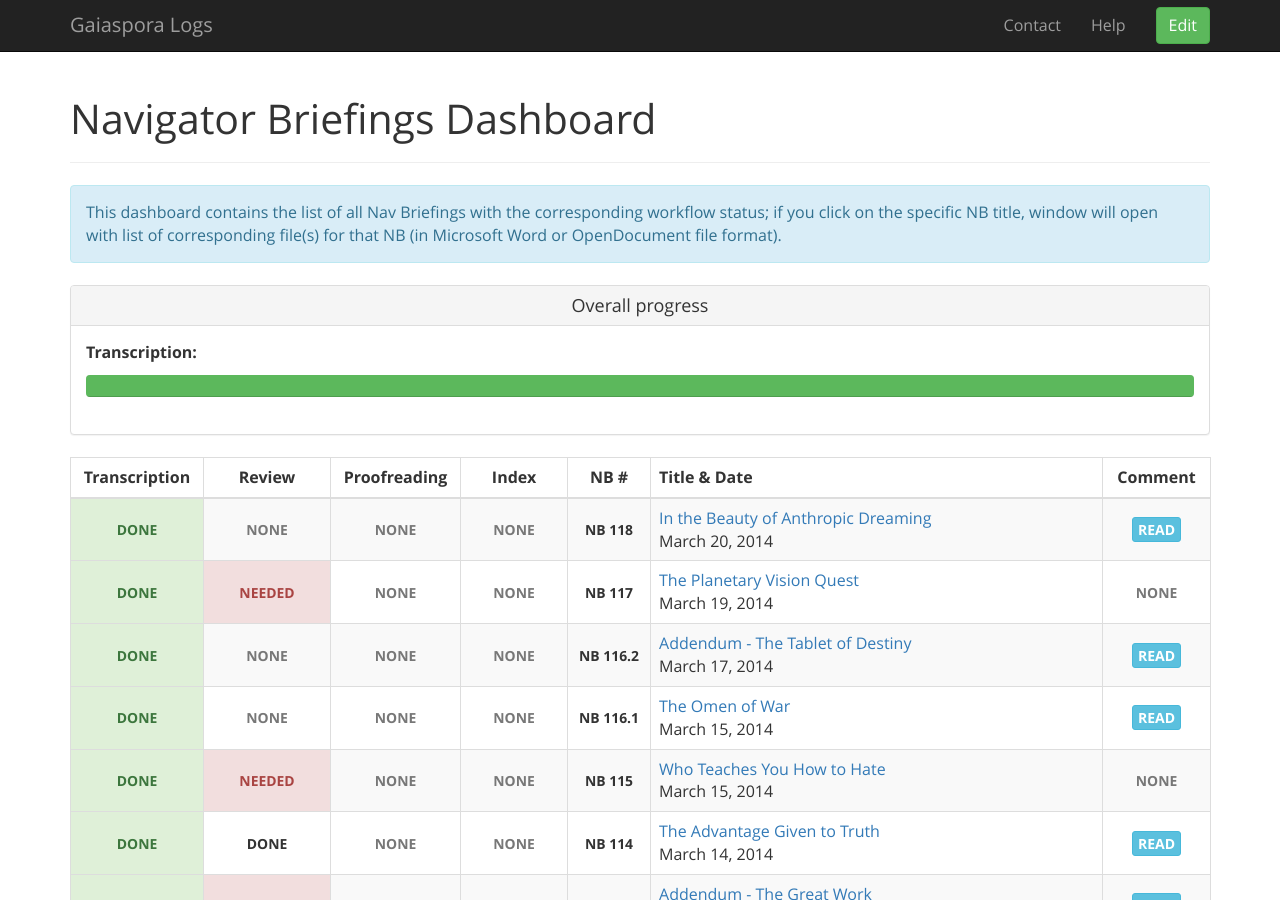
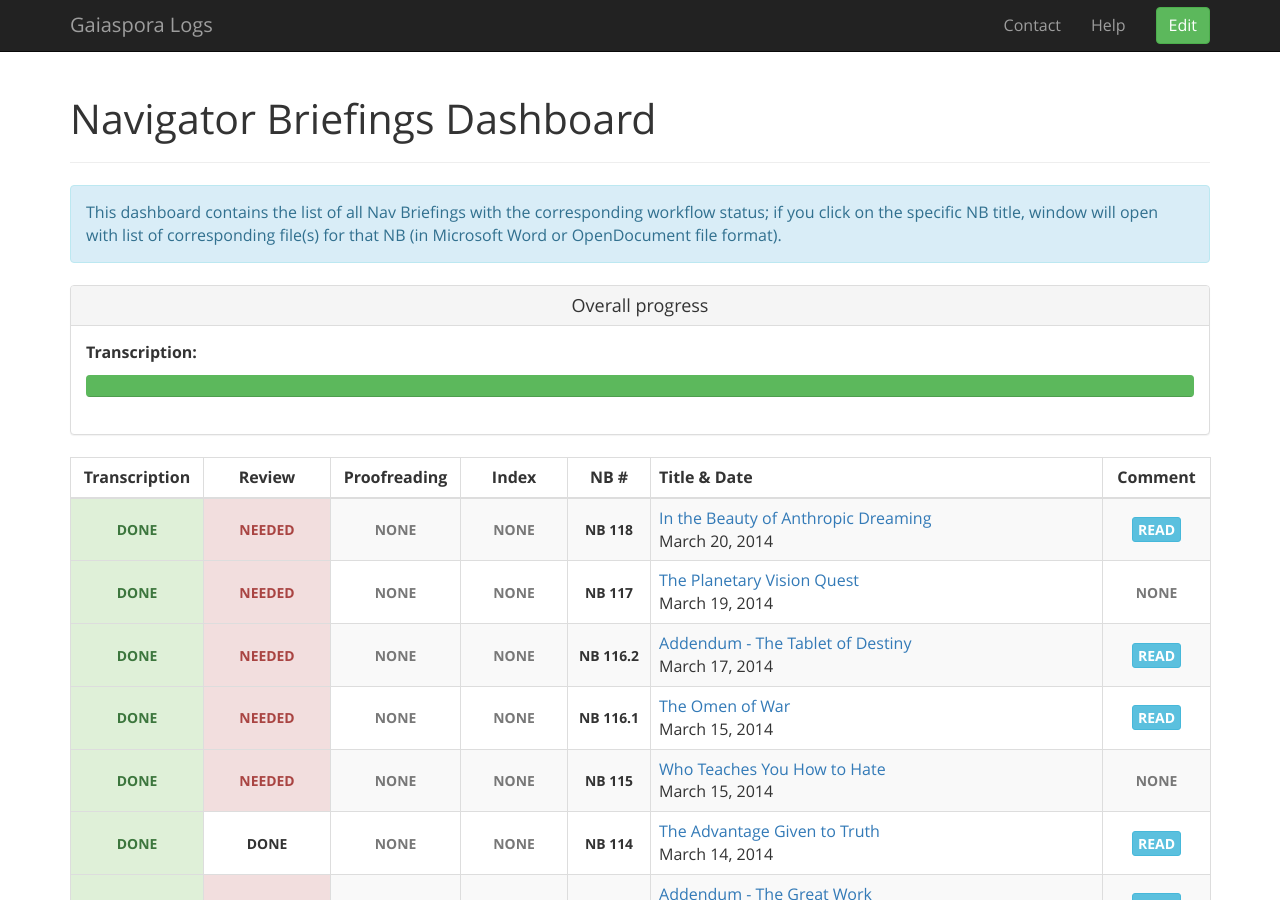
Before and after one commit to gaiaspora/gaiaspora.github.io, a Jekyll site: the page built from content/navigator-briefings.markdown, in a window 1280 px wide and 900 px high. Built offline with Jekyll 4.4.1, drawn with Linux system fonts in a browser that asks for light colours.

Commit message:
Update nb.yaml

```diff
--- a/_data/nb.yaml
+++ b/_data/nb.yaml
@@ -1,6 +1,6 @@
 - NB: "118"
   Transcription: "done"
-  Review: "none"
+  Review: "needed"
   Proofreading: "none"
   Index: "none"
   Title: "In the Beauty of Anthropic Dreaming"
@@ -18,7 +18,7 @@
 
 - NB: "116.2"
   Transcription: "done"
-  Review: "none"
+  Review: "needed"
   Proofreading: "none"
   Index: "none"
   Title: "Addendum - The Tablet of Destiny"
@@ -27,7 +27,7 @@
 
 - NB: "116.1"
   Transcription: "done"
-  Review: "none"
+  Review: "needed"
   Proofreading: "none"
   Index: "none"
   Title: "The Omen of War"
```
